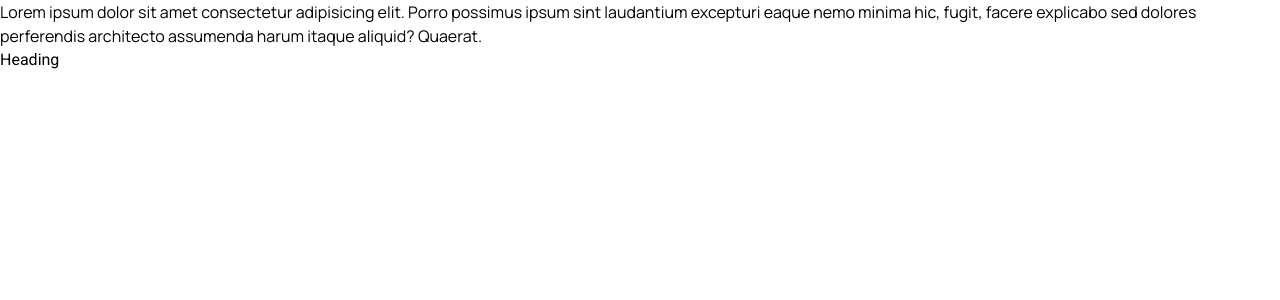
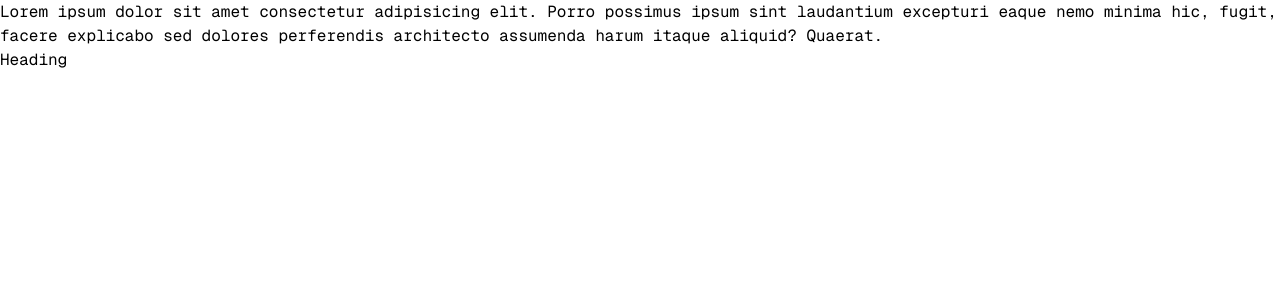
Before and after one commit to LeeHungQNG/E-Learning, a Next.js app: page / in a window 1280 px wide. Shown: the top 300 px of the page. Built offline with nearby package versions, Linux system fonts and the light colour scheme.

Commit message:
local font

```diff
--- a/src/app/globals.css
+++ b/src/app/globals.css
@@ -2,7 +2,7 @@
 @tailwind components;
 @tailwind utilities;
 
-body {
+/* body {
   font-family: var(--font-manrope);
 }
 
@@ -13,4 +13,4 @@ h4,
 h5,
 h6 {
   font-family: var(--font-roboto);
-}
+} */
--- a/src/app/layout.tsx
+++ b/src/app/layout.tsx
@@ -1,6 +1,6 @@
 import type { Metadata } from 'next';
 import './globals.css';
-import { manrope, roboto } from '@/components/font';
+import { geistMono, manrope, roboto } from '@/components/font';
 
 export const metadata: Metadata = {
   title: 'Ucademy',
@@ -14,7 +14,11 @@ export default function RootLayout({
 }>) {
   return (
     <html lang="en">
-      <body className={`${manrope.variable} ${roboto.variable}`}>{children}</body>
+      {/* Local Font */}
+      <body className={`${geistMono.className}`}>{children}</body>
+
+      {/* Google Font */}
+      {/* <body className={`${manrope.variable} ${roboto.variable} font-primary`}>{children}</body> */}
     </html>
   );
 }
--- a/src/components/font.ts
+++ b/src/components/font.ts
@@ -1,6 +1,12 @@
 import { Manrope, Roboto } from 'next/font/google';
+import localFont from 'next/font/local';
 
 const manrope = Manrope({ subsets: ['latin'], variable: '--font-manrope' });
 const roboto = Roboto({ subsets: ['latin'], weight: ['400', '500', '700'], variable: '--font-roboto' });
 
-export { manrope, roboto };
+// local font
+const geistMono = localFont({
+  src: '../app/fonts/GeistMonoVF.woff',
+});
+
+export { manrope, roboto, geistMono };
--- a/tailwind.config.ts
+++ b/tailwind.config.ts
@@ -1,16 +1,12 @@
-import type { Config } from "tailwindcss";
+import type { Config } from 'tailwindcss';
 
 const config: Config = {
-  content: [
-    "./src/pages/**/*.{js,ts,jsx,tsx,mdx}",
-    "./src/components/**/*.{js,ts,jsx,tsx,mdx}",
-    "./src/app/**/*.{js,ts,jsx,tsx,mdx}",
-  ],
+  content: ['./src/pages/**/*.{js,ts,jsx,tsx,mdx}', './src/components/**/*.{js,ts,jsx,tsx,mdx}', './src/app/**/*.{js,ts,jsx,tsx,mdx}'],
   theme: {
     extend: {
-      colors: {
-        background: "var(--background)",
-        foreground: "var(--foreground)",
+      fontFamily: {
+        primary: ['var(--font-manrope)'],
+        secondary: ['var(--font-roboto)'],
       },
     },
   },
```
